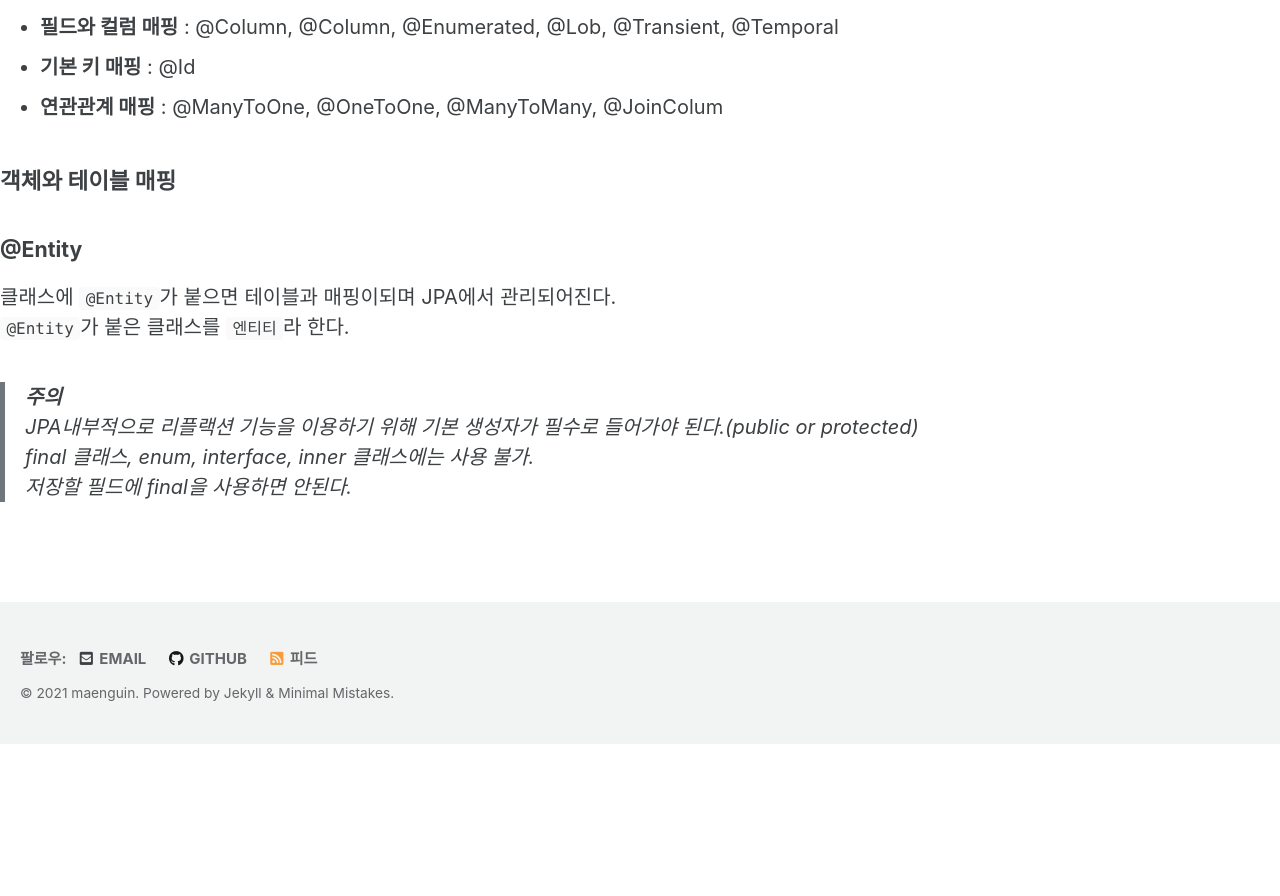
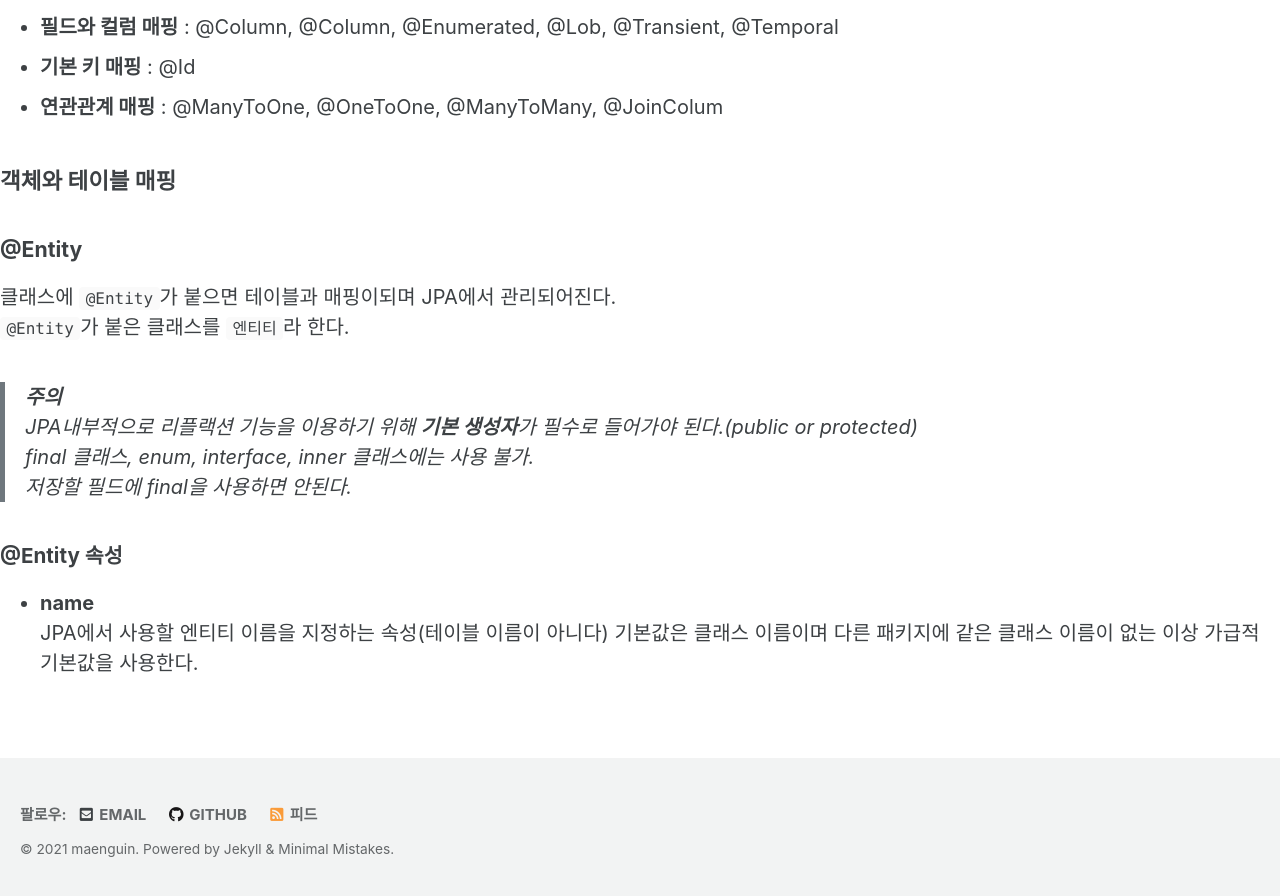
Before and after one commit to maenguin/maenguin.github.io, a Jekyll site: the page built from private/2020-12-31-jpa-basic.md, in a window 1280 px wide and 900 px high, scrolled down 7193 px. Shown: the top 896 px of the window. Built offline with Jekyll 4.4.1, drawn with Linux system fonts in a browser that asks for light colours; cached includes are drawn as plain includes; our own code applies the rules of GitHub Pages for plain Markdown files; before the commit the page ends 7937 px from its top, so only the background shows below that.

Commit message:
Update 2020-12-31-jpa-basic.md

```diff
--- a/private/2020-12-31-jpa-basic.md
+++ b/private/2020-12-31-jpa-basic.md
@@ -245,6 +245,11 @@ JPA는 ORM으로서 객체와 테이블 매핑을 위해 다양한 에노테이
 클래스에 `@Entity`가 붙으면 테이블과 매핑이되며 JPA에서 관리되어진다.
 `@Entity`가 붙은 클래스를 `엔티티`라 한다.
 > **주의**
-JPA내부적으로 리플랙션 기능을 이용하기 위해 기본 생성자가 필수로 들어가야 된다.(public or protected)
+JPA내부적으로 리플랙션 기능을 이용하기 위해 **기본 생성자**가 필수로 들어가야 된다.(public or protected)
 final 클래스, enum, interface, inner 클래스에는 사용 불가.
 저장할 필드에 final을 사용하면 안된다.
+
+##### @Entity 속성
+* **name**
+  JPA에서 사용할 엔티티 이름을 지정하는 속성(테이블 이름이 아니다)
+  기본값은 클래스 이름이며 다른 패키지에 같은 클래스 이름이 없는 이상 가급적 기본값을 사용한다.
```
